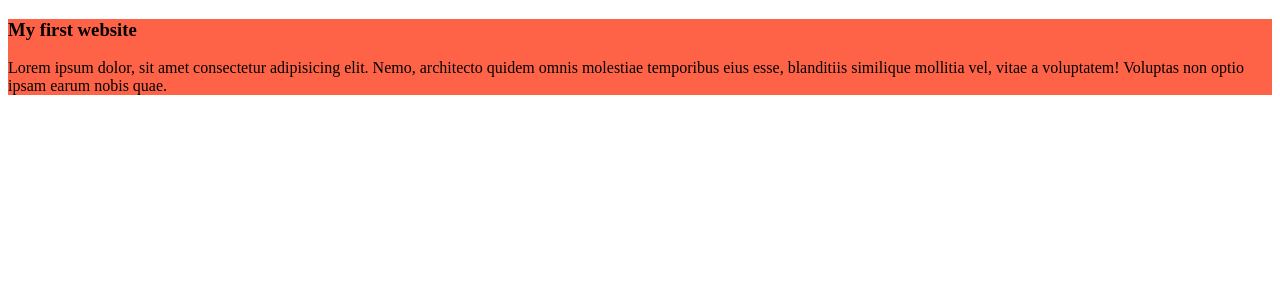
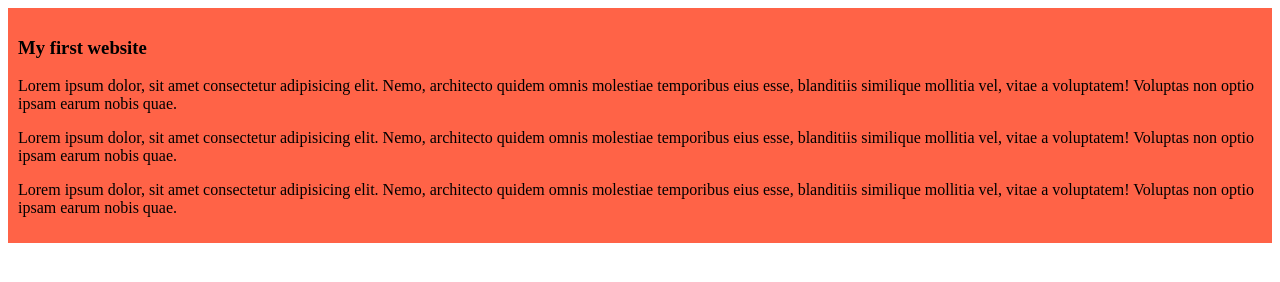
Before and after one commit to bogyman016/my-simple-website, a plain HTML site: page index.html in a window 1280 px wide. Drawn offline with Linux system fonts and the light colour scheme.

Commit message:
added the second and the third blog

```diff
--- a/index.html
+++ b/index.html
@@ -10,6 +10,8 @@
     <div>
         <h3>My first website</h3>
         <p>Lorem ipsum dolor, sit amet consectetur adipisicing elit. Nemo, architecto quidem omnis molestiae temporibus eius esse, blanditiis similique mollitia vel, vitae a voluptatem! Voluptas non optio ipsam earum nobis quae.</p>
+        <p>Lorem ipsum dolor, sit amet consectetur adipisicing elit. Nemo, architecto quidem omnis molestiae temporibus eius esse, blanditiis similique mollitia vel, vitae a voluptatem! Voluptas non optio ipsam earum nobis quae.</p>
+        <p>Lorem ipsum dolor, sit amet consectetur adipisicing elit. Nemo, architecto quidem omnis molestiae temporibus eius esse, blanditiis similique mollitia vel, vitae a voluptatem! Voluptas non optio ipsam earum nobis quae.</p>
 
     </div>
 </body>
--- a/styles/block.css
+++ b/styles/block.css
@@ -1,3 +1,5 @@
 div{
     background-color: tomato;
+    padding: 10px;
+    margin-bottom: 10px;
 }
```
